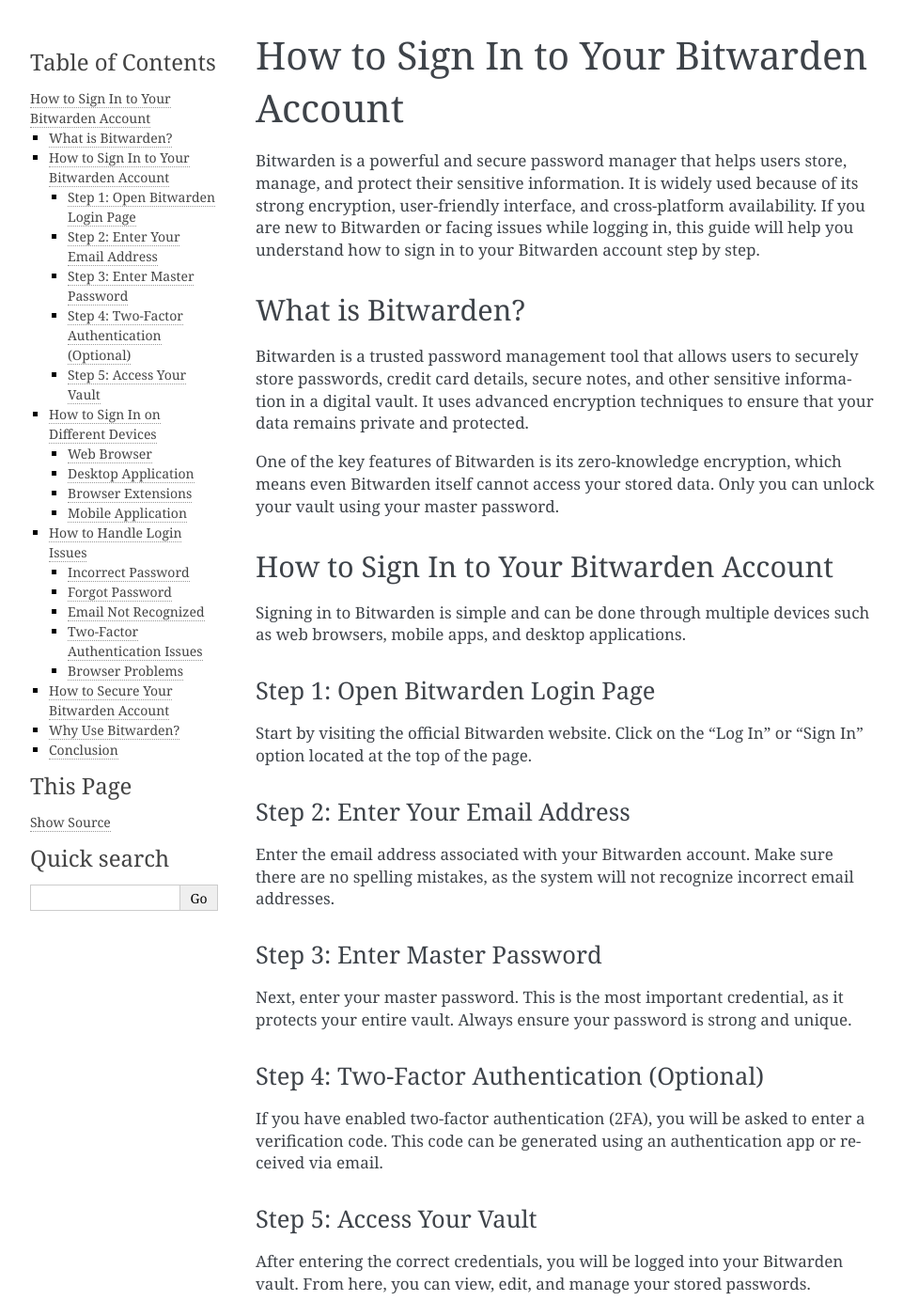
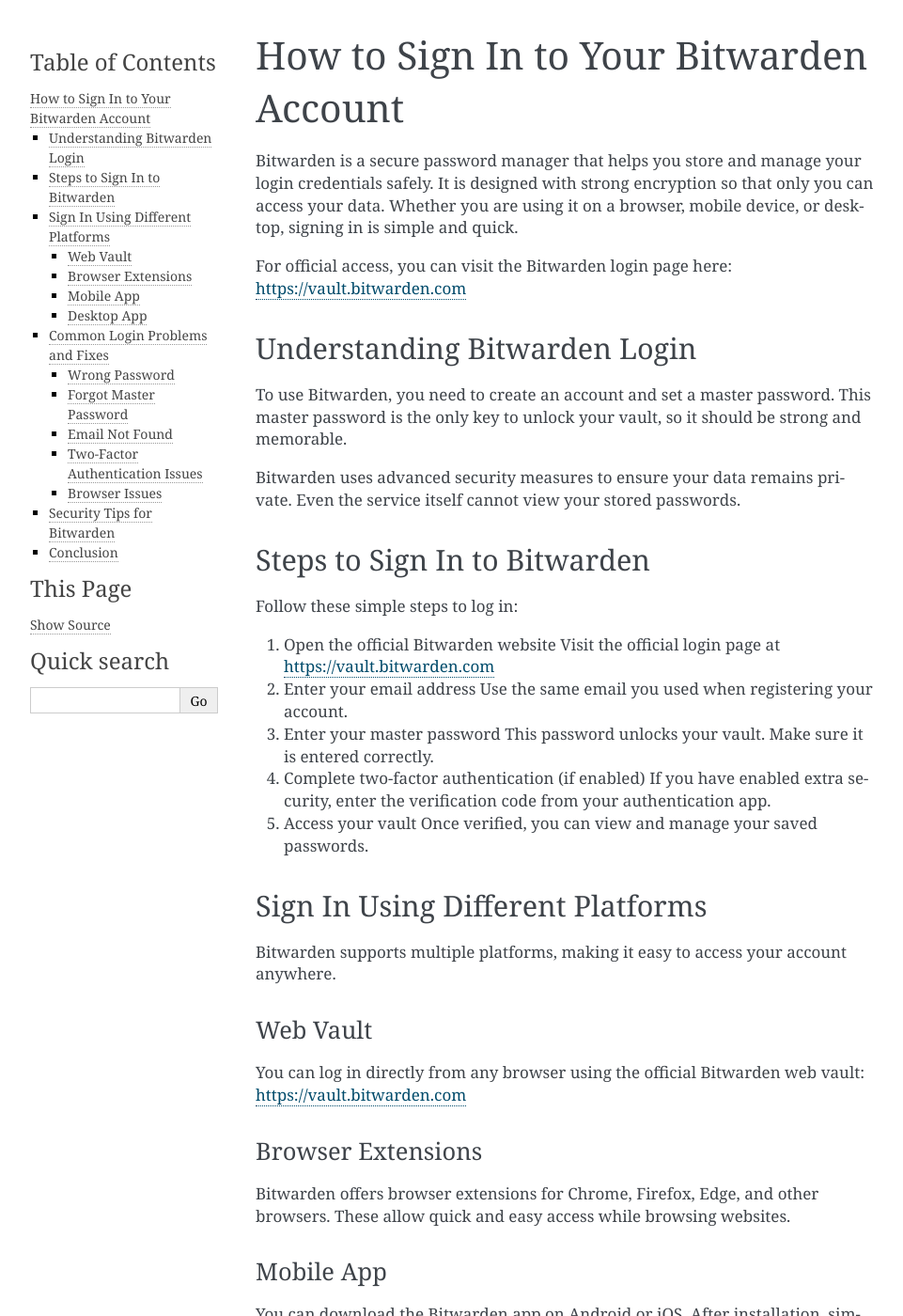
Before and after one commit to omuopekh/bitwardenaceess, a Sphinx documentation site: the page built from docs/index.rst, in a window 1280 px wide and 1400 px high. Shown: the whole window at 94% size, without its empty margins (148-1109 px from the left). Built offline with Sphinx 7.4.7, drawn with Linux system fonts in a browser that asks for light colours; some of the changed text lies outside the part shown.

Commit message:
Update index.rst

```diff
--- a/docs/index.rst
+++ b/docs/index.rst
@@ -2,117 +2,105 @@
 How to Sign In to Your Bitwarden Account
 ===========================================
 
-Bitwarden is a powerful and secure password manager that helps users store, manage, and protect their sensitive information. It is widely used because of its strong encryption, user-friendly interface, and cross-platform availability. If you are new to Bitwarden or facing issues while logging in, this guide will help you understand how to sign in to your Bitwarden account step by step.
+Bitwarden is a secure password manager that helps you store and manage your login credentials safely. It is designed with strong encryption so that only you can access your data. Whether you are using it on a browser, mobile device, or desktop, signing in is simple and quick.
 
-What is Bitwarden?
-==================
+For official access, you can visit the Bitwarden login page here:
+https://vault.bitwarden.com
 
-Bitwarden is a trusted password management tool that allows users to securely store passwords, credit card details, secure notes, and other sensitive information in a digital vault. It uses advanced encryption techniques to ensure that your data remains private and protected.
+Understanding Bitwarden Login
+=============================
 
-One of the key features of Bitwarden is its zero-knowledge encryption, which means even Bitwarden itself cannot access your stored data. Only you can unlock your vault using your master password.
+To use Bitwarden, you need to create an account and set a master password. This master password is the only key to unlock your vault, so it should be strong and memorable.
 
-How to Sign In to Your Bitwarden Account
-========================================
+Bitwarden uses advanced security measures to ensure your data remains private. Even the service itself cannot view your stored passwords.
 
-Signing in to Bitwarden is simple and can be done through multiple devices such as web browsers, mobile apps, and desktop applications.
+Steps to Sign In to Bitwarden
+=============================
 
-Step 1: Open Bitwarden Login Page
----------------------------------
-Start by visiting the official Bitwarden website. Click on the "Log In" or "Sign In" option located at the top of the page.
+Follow these simple steps to log in:
 
-Step 2: Enter Your Email Address
---------------------------------
-Enter the email address associated with your Bitwarden account. Make sure there are no spelling mistakes, as the system will not recognize incorrect email addresses.
+1. Open the official Bitwarden website
+   Visit the official login page at https://vault.bitwarden.com
 
-Step 3: Enter Master Password
------------------------------
-Next, enter your master password. This is the most important credential, as it protects your entire vault. Always ensure your password is strong and unique.
+2. Enter your email address
+   Use the same email you used when registering your account.
 
-Step 4: Two-Factor Authentication (Optional)
---------------------------------------------
-If you have enabled two-factor authentication (2FA), you will be asked to enter a verification code. This code can be generated using an authentication app or received via email.
+3. Enter your master password
+   This password unlocks your vault. Make sure it is entered correctly.
 
-Step 5: Access Your Vault
--------------------------
-After entering the correct credentials, you will be logged into your Bitwarden vault. From here, you can view, edit, and manage your stored passwords.
+4. Complete two-factor authentication (if enabled)
+   If you have enabled extra security, enter the verification code from your authentication app.
 
-How to Sign In on Different Devices
-===================================
+5. Access your vault
+   Once verified, you can view and manage your saved passwords.
 
-Bitwarden is designed to work seamlessly across multiple platforms.
+Sign In Using Different Platforms
+================================
 
-Web Browser
------------
-You can log in directly through the web vault using any browser. This is useful when you are on a public or shared device.
+Bitwarden supports multiple platforms, making it easy to access your account anywhere.
 
-Desktop Application
--------------------
-Bitwarden offers desktop apps for Windows, macOS, and Linux. After installing, open the app and enter your login details to access your vault.
+Web Vault
+---------
+You can log in directly from any browser using the official Bitwarden web vault:
+https://vault.bitwarden.com
 
 Browser Extensions
 ------------------
-Browser extensions make it easier to use Bitwarden while browsing. You can install extensions for browsers like Chrome, Firefox, and Edge.
+Bitwarden offers browser extensions for Chrome, Firefox, Edge, and other browsers. These allow quick and easy access while browsing websites.
 
-Mobile Application
-------------------
-The Bitwarden mobile app is available on Android and iOS. Simply download the app, enter your credentials, and access your vault on your phone.
+Mobile App
+----------
+You can download the Bitwarden app on Android or iOS. After installation, simply enter your login details to access your vault on your phone.
 
-How to Handle Login Issues
-==========================
+Desktop App
+-----------
+Bitwarden also provides desktop applications for Windows, macOS, and Linux, allowing you to securely manage your passwords offline as well.
 
-Sometimes users may face problems while signing in. Here are some common issues and solutions:
+Common Login Problems and Fixes
+===============================
 
-Incorrect Password
-------------------
-Ensure you are entering the correct master password. Passwords are case-sensitive, so check for capitalization and spelling errors.
+Sometimes you may face issues while signing in. Here are some common problems and solutions:
 
-Forgot Password
+Wrong Password
+--------------
+Double-check your master password. It is case-sensitive, so ensure caps lock is not causing an issue.
+
+Forgot Master Password
+----------------------
+Bitwarden cannot recover your master password due to its zero-knowledge security model. If you lose it, you may need to reset your account.
+
+Email Not Found
 ---------------
-If you forget your master password, you may not be able to recover your vault due to Bitwarden’s zero-knowledge security model. However, if you have set up account recovery options, you can use them.
-
-Email Not Recognized
---------------------
-Make sure you are using the same email address you registered with. If the email is incorrect, you will not be able to sign in.
+Make sure you are using the correct email address associated with your account.
 
 Two-Factor Authentication Issues
 --------------------------------
-If you cannot access your 2FA code, try using backup codes or your authentication app. Ensure your device is synchronized properly.
+If you cannot access your 2FA code, use backup codes or your authentication app.
 
-Browser Problems
-----------------
-If you are having trouble logging in, clear your browser cache or try logging in from another browser or device.
+Browser Issues
+--------------
+Clear your browser cache or try using a different browser if login fails.
 
-How to Secure Your Bitwarden Account
-====================================
+Security Tips for Bitwarden
+===========================
 
-Security is one of the most important aspects of using Bitwarden. Here are some tips to keep your account safe:
+To keep your account safe, follow these best practices:
 
 - Use a strong and unique master password
-- Enable two-factor authentication (2FA)
-- Avoid logging in from public or shared devices
-- Keep backup recovery codes in a safe place
-- Regularly update your passwords
-- Monitor account activity for suspicious behavior
-
-Why Use Bitwarden?
-==================
-
-Bitwarden is one of the best password managers available today due to its strong security features and ease of use. It is suitable for both individuals and organizations.
-
-Key benefits include:
-
-- Secure encryption technology
-- Cross-platform compatibility
-- Open-source transparency
-- Free and premium plans
-- Easy-to-use interface
+- Enable two-factor authentication
+- Avoid logging in on public devices
+- Keep backup recovery codes safe
+- Regularly update your credentials
 
 Conclusion
 ==========
 
-Learning how to sign in to your Bitwarden account is essential for accessing your secure password vault. By following the steps outlined in this guide, you can easily log in and manage your sensitive information with confidence.
+Signing in to your Bitwarden account is a simple process that provides access to a highly secure password vault. By following the steps above and using the official login page, you can safely manage your passwords and personal data.
 
-Always remember to keep your master password secure and enable additional security features like two-factor authentication. Bitwarden provides a reliable and secure way to protect your digital life, making it an excellent choice for password management.
+Always prioritize security by using strong credentials and enabling additional protection features.
+
+For official access, visit:
+https://vault.bitwarden.com
 
 ---
 
```
